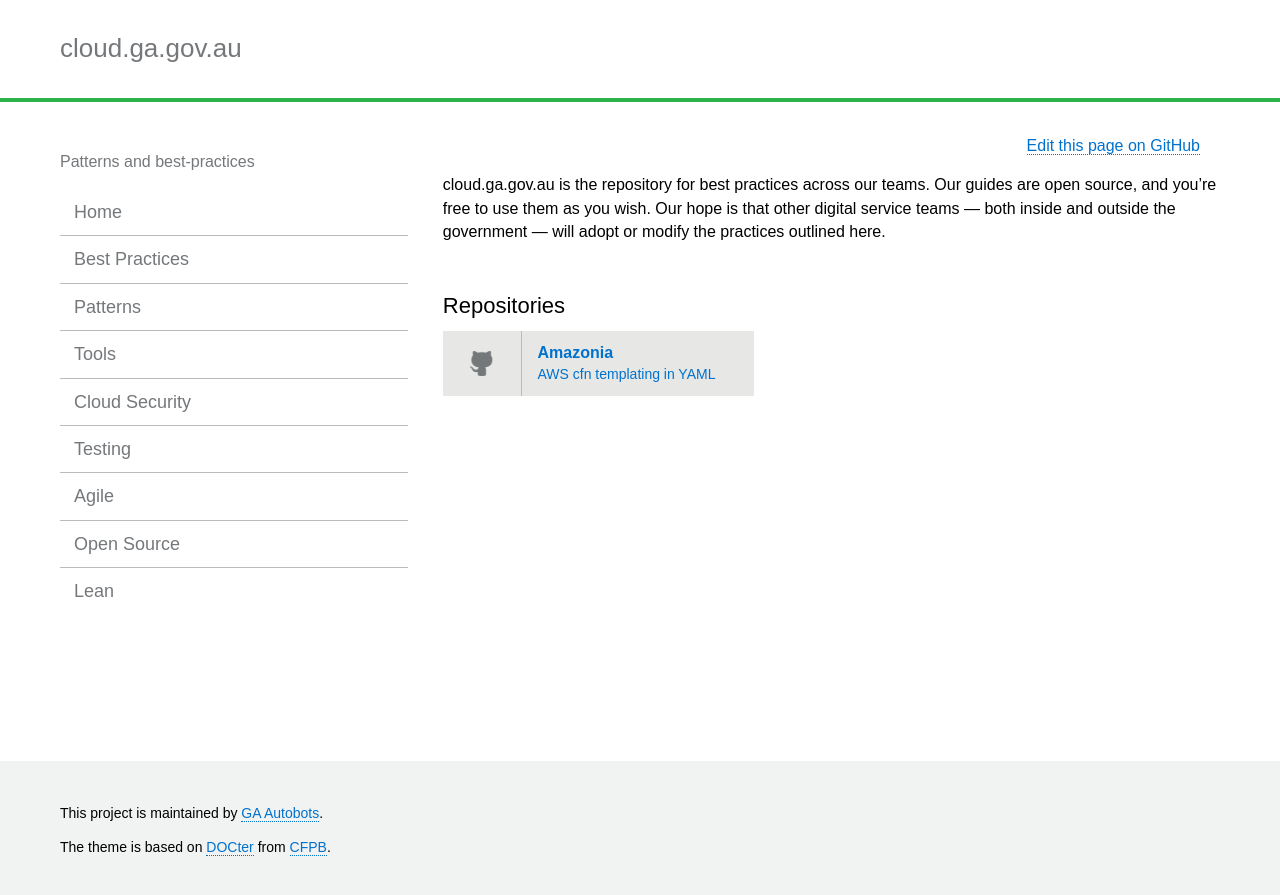
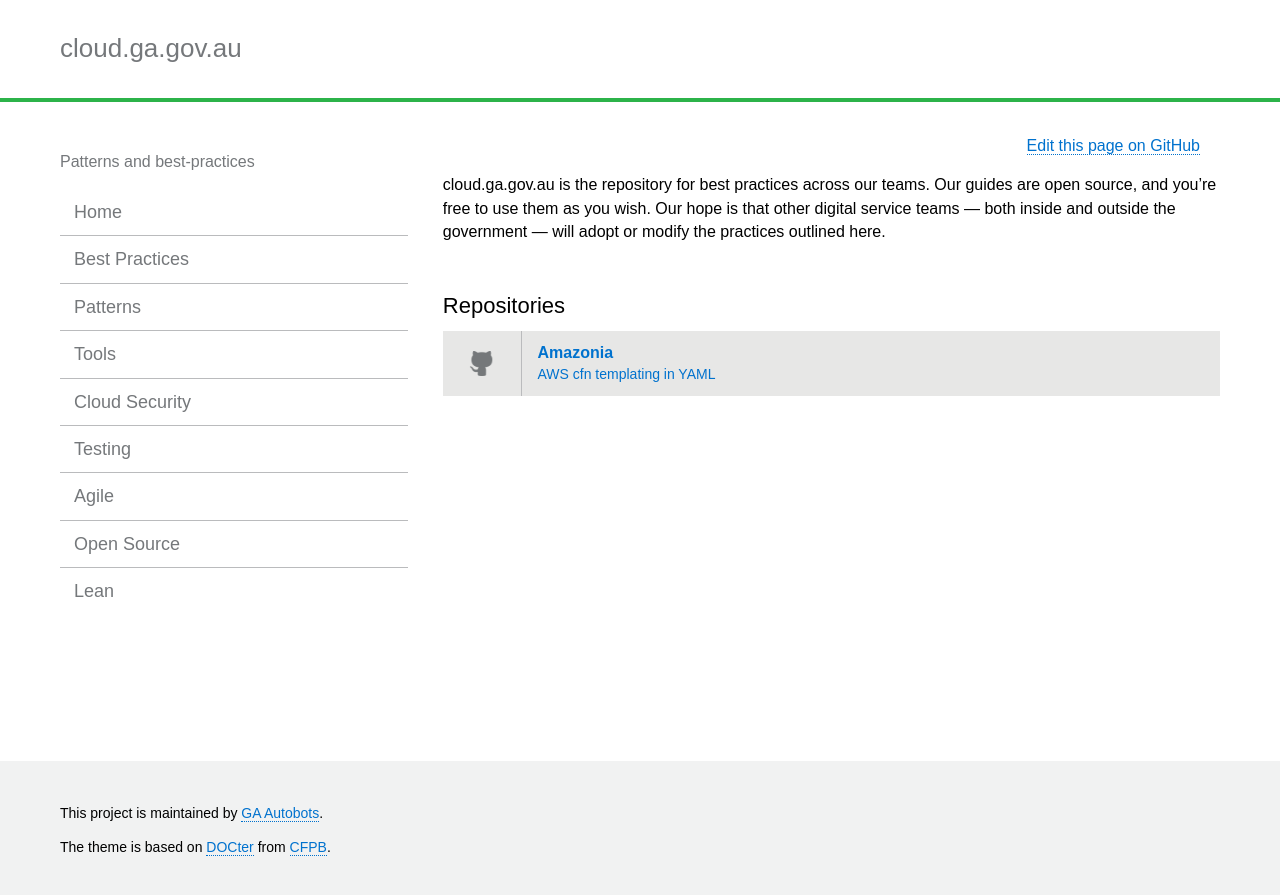
Before and after one commit to GeoscienceAustralia/cloud, a Jekyll site: the page built from docs/index.html, in a window 1280 px wide. Shown: the top 895 px of the page. Built offline with Jekyll 4.4.1, drawn with Linux system fonts in a browser that asks for light colours.

Commit message:
Update main.css

```diff
--- a/docs/assets/css/main.css
+++ b/docs/assets/css/main.css
@@ -477,7 +477,7 @@ Desktop Styles
         max-height: 4.0625em;
         background-color: #E7E7E6;
         border-left: 1px solid #BABBBD;
-        width: 30%;
+        width: 90%;
     }
 
     .repo-list a:link,
```
